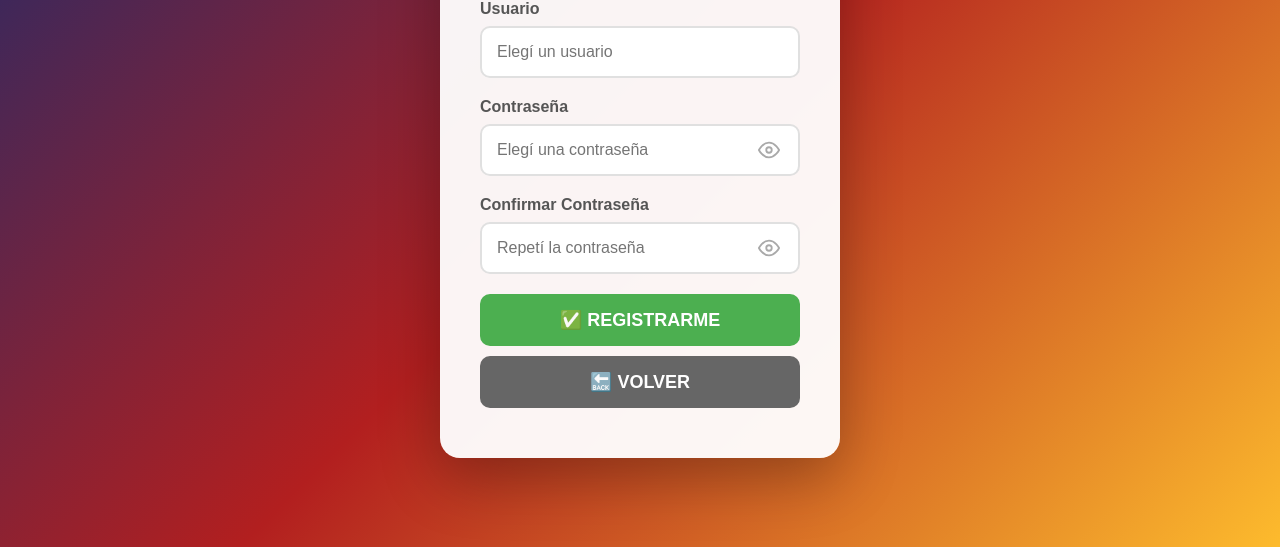
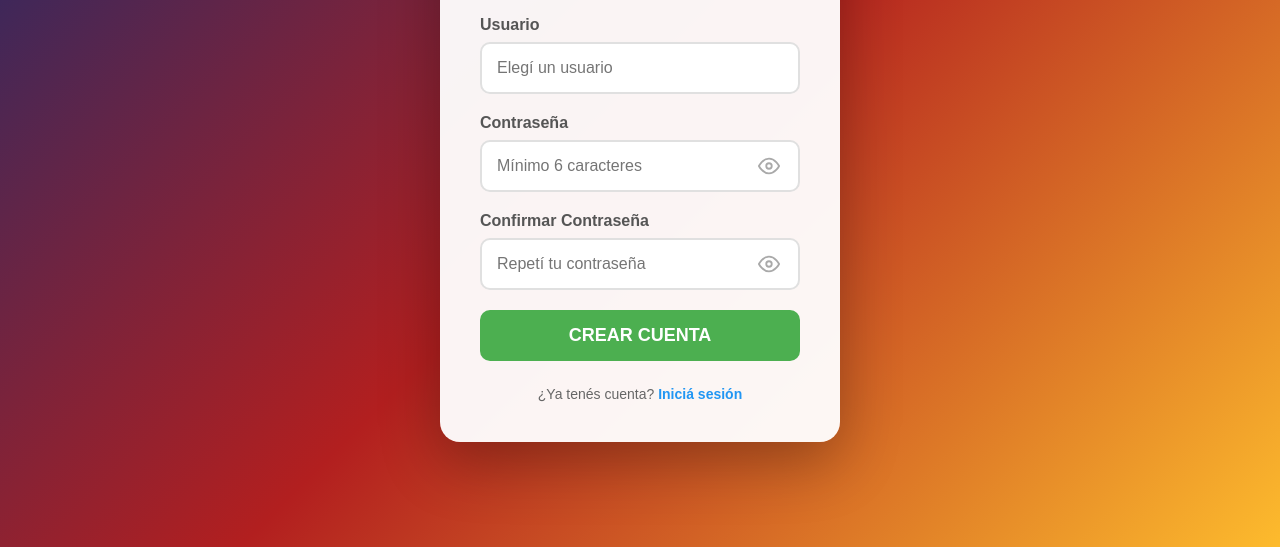
Before and after one commit to arcedeveloper/tragamonedas, a plain HTML site: page register.html in a window 1280 px wide. Shown: the part 253-800 px from the top of the page. Drawn offline with Linux system fonts and the light colour scheme.

Commit message:
Update register.html

```diff
--- a/register.html
+++ b/register.html
@@ -62,7 +62,6 @@
             color: #555;
         }
 
-        /* Estilo base para TODOS los inputs */
         .form-group input {
             width: 100%;
             padding: 15px;
@@ -83,7 +82,6 @@
             width: 100%;
         }
 
-        /* Solo los inputs DENTRO de password-wrapper tienen padding-right */
         .password-wrapper input {
             padding-right: 50px;
         }
@@ -116,51 +114,59 @@
             fill: none;
         }
 
-        .btn {
+        /* Botón de registro estilo sencillo */
+        .btn-register {
             width: 100%;
             padding: 15px;
+            background: #4CAF50;
+            color: white;
             border: none;
             border-radius: 10px;
             font-size: 18px;
             font-weight: bold;
             cursor: pointer;
-            transition: all 0.3s;
-            margin-bottom: 10px;
-        }
-
-        .btn-register {
-            background: #4CAF50;
-            color: white;
+            transition: transform 0.3s, box-shadow 0.3s;
+            margin-bottom: 15px;
         }
 
         .btn-register:hover {
-            background: #388E3C;
             transform: translateY(-2px);
-            box-shadow: 0 5px 15px rgba(76,175,80,0.3);
+            box-shadow: 0 5px 15px rgba(76,175,80,0.4);
         }
 
-        .btn-back {
-            background: #666;
-            color: white;
+        /* Texto de "¿Ya tenés cuenta?" */
+        .login-link {
+            text-align: center;
+            margin-top: 10px;
+            color: #666;
+            font-size: 14px;
         }
 
-        .btn-back:hover {
-            background: #555;
+        .login-link a {
+            color: #2196F3;
+            text-decoration: none;
+            font-weight: bold;
+        }
+
+        .login-link a:hover {
+            text-decoration: underline;
         }
 
         .error-message {
             color: #f44336;
             text-align: center;
-            margin-top: 10px;
+            margin-top: 15px;
             display: none;
+            font-size: 14px;
         }
 
         .success-message {
             color: #4CAF50;
             text-align: center;
-            margin-top: 10px;
+            margin-top: 15px;
             display: none;
             font-weight: bold;
+            font-size: 14px;
         }
     </style>
 </head>
@@ -181,7 +187,7 @@
         <div class="form-group">
             <label>Contraseña</label>
             <div class="password-wrapper">
-                <input type="password" id="password" placeholder="Elegí una contraseña">
+                <input type="password" id="password" placeholder="Mínimo 6 caracteres">
                 <button class="toggle-password" onclick="togglePassword('password', this)" type="button">
                     <svg class="eye-icon" viewBox="0 0 24 24">
                         <path d="M1 12s4-8 11-8 11 8 11 8-4 8-11 8-11-8-11-8z"></path>
@@ -194,7 +200,7 @@
         <div class="form-group">
             <label>Confirmar Contraseña</label>
             <div class="password-wrapper">
-                <input type="password" id="confirm-password" placeholder="Repetí la contraseña">
+                <input type="password" id="confirm-password" placeholder="Repetí tu contraseña">
                 <button class="toggle-password" onclick="togglePassword('confirm-password', this)" type="button">
                     <svg class="eye-icon" viewBox="0 0 24 24">
                         <path d="M1 12s4-8 11-8 11 8 11 8-4 8-11 8-11-8-11-8z"></path>
@@ -204,8 +210,11 @@
             </div>
         </div>
 
-        <button class="btn btn-register" onclick="registrarUsuario()">✅ REGISTRARME</button>
-        <button class="btn btn-back" onclick="volverLogin()">🔙 VOLVER</button>
+        <button class="btn-register" onclick="registrarUsuario()">CREAR CUENTA</button>
+
+        <div class="login-link">
+            ¿Ya tenés cuenta? <a href="login.html">Iniciá sesión</a>
+        </div>
 
         <div id="error" class="error-message"></div>
         <div id="success" class="success-message"></div>
@@ -233,10 +242,6 @@
             }
         }
 
-        function volverLogin() {
-            window.location.href = 'login.html';
-        }
-
         async function registrarUsuario() {
             const usuario = document.getElementById('usuario').value;
             const password = document.getElementById('password').value;
@@ -253,14 +258,20 @@
                 return;
             }
 
-            if (password !== confirmPassword) {
-                errorDiv.textContent = 'Las contraseñas no coinciden';
+            if (usuario.length < 3) {
+                errorDiv.textContent = 'El usuario debe tener al menos 3 caracteres';
                 errorDiv.style.display = 'block';
                 return;
             }
 
-            if (password.length < 4) {
-                errorDiv.textContent = 'La contraseña debe tener al menos 4 caracteres';
+            if (password.length < 6) {
+                errorDiv.textContent = 'La contraseña debe tener al menos 6 caracteres';
+                errorDiv.style.display = 'block';
+                return;
+            }
+
+            if (password !== confirmPassword) {
+                errorDiv.textContent = 'Las contraseñas no coinciden';
                 errorDiv.style.display = 'block';
                 return;
             }
```
